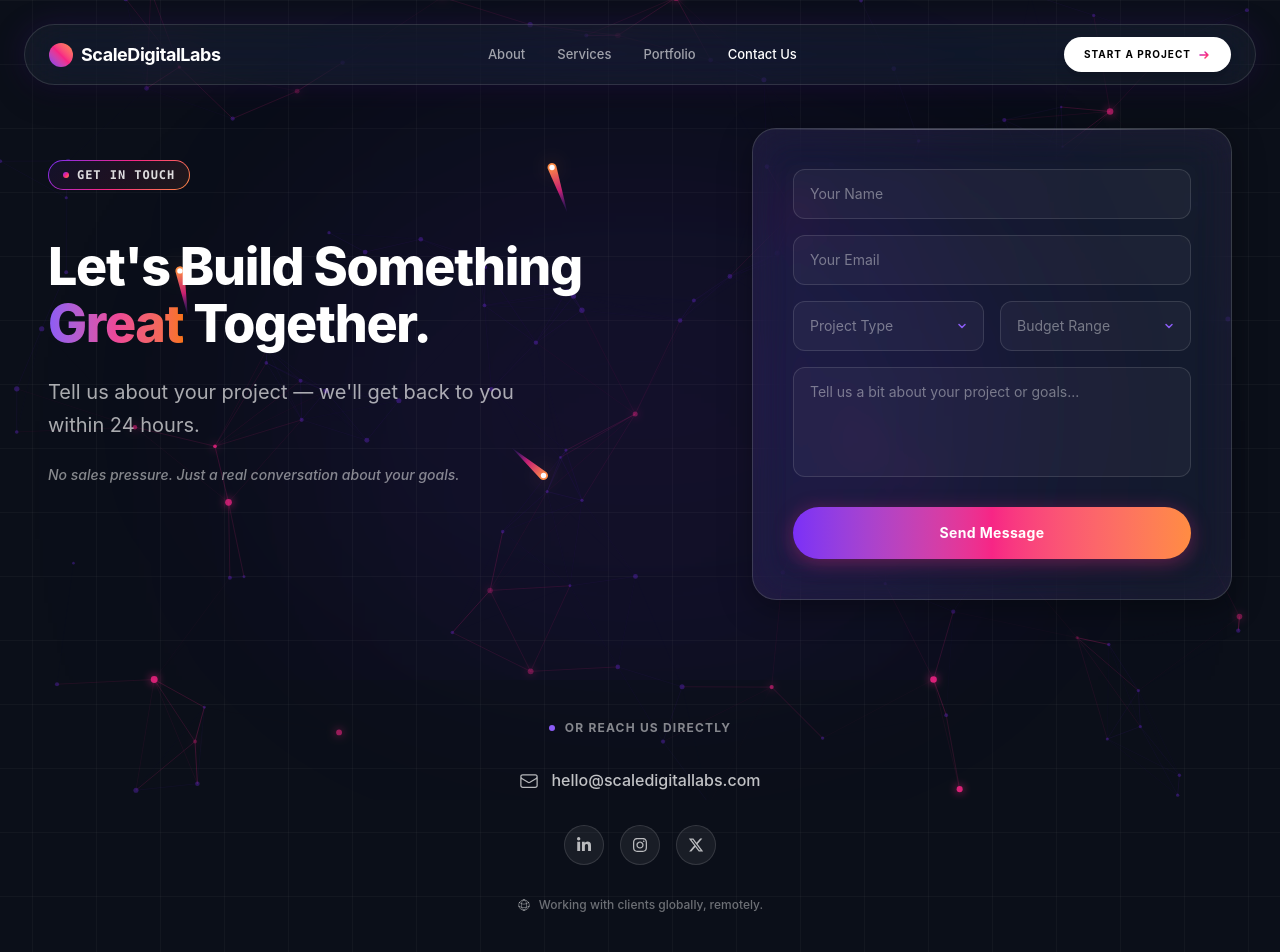
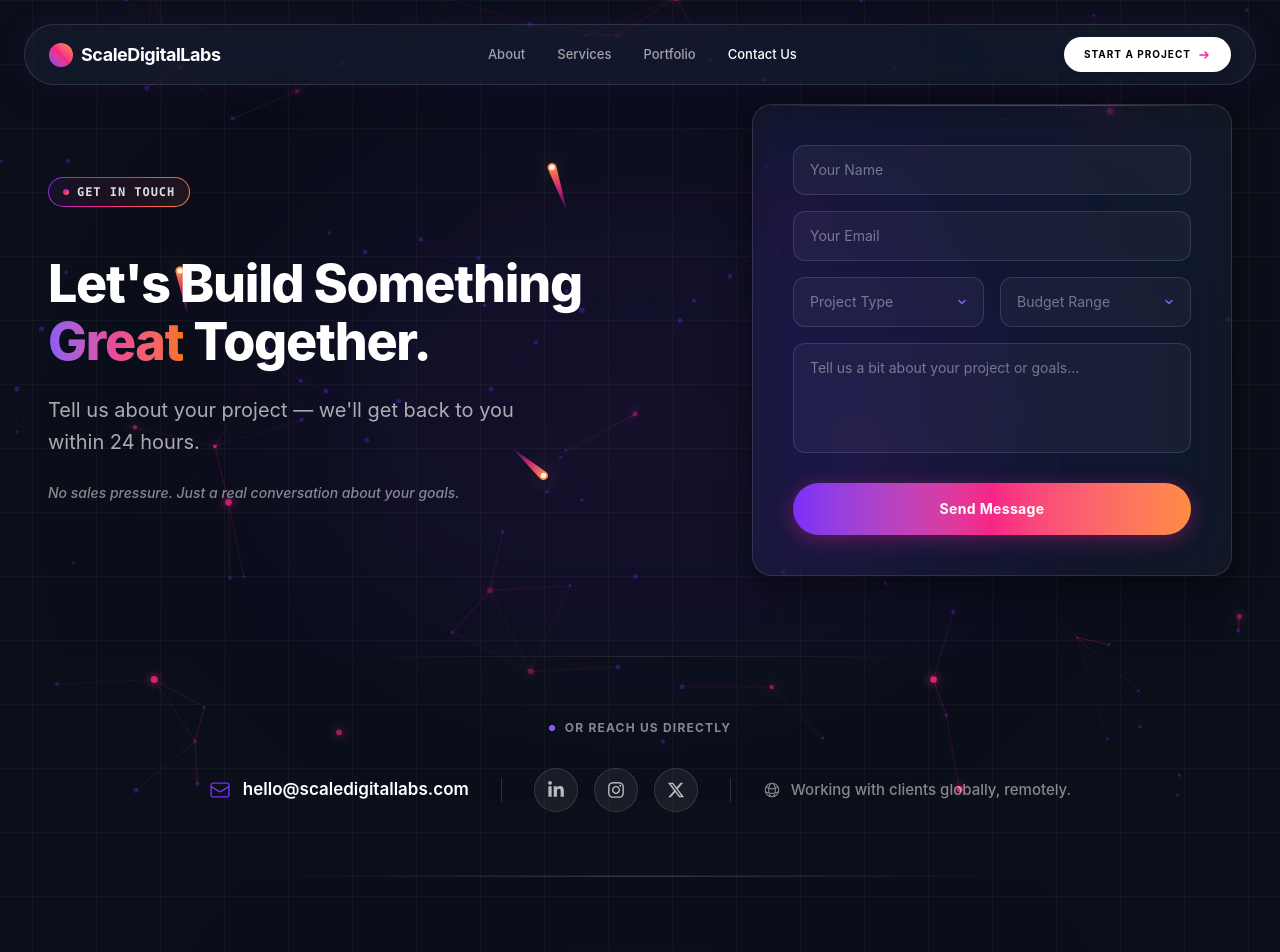
Before and after one commit to webdevusman4/Scale-Digital-Labs, a Next.js app: page /contact in a window 1280 px wide. Shown: the top 952 px of the page. Built offline with nearby package versions, Linux system fonts and the light colour scheme.

Commit message:
contact form improvements

```diff
--- a/app/globals.css
+++ b/app/globals.css
@@ -130,7 +130,7 @@ body {
 }
 
 /* Focus Ring Customization */
-:focus-visible {
+:focus-visible:not(input):not(textarea):not(select) {
   outline: none;
   box-shadow: 0 0 0 2px rgba(10,10,18,1), 0 0 0 4px rgba(247,37,133,0.6), 0 0 12px rgba(247,37,133,0.4);
   border-radius: inherit;
@@ -139,6 +139,20 @@ body {
 nav a:focus-visible,
 .interactive-card:focus-visible {
   box-shadow: 0 0 0 2px rgba(10,10,18,1), 0 0 0 4px rgba(247,37,133,0.6), 0 0 12px rgba(247,37,133,0.4);
+}
+
+/* Fix browser autofill styling for dark mode forms */
+input:-webkit-autofill,
+input:-webkit-autofill:hover,
+input:-webkit-autofill:focus,
+textarea:-webkit-autofill,
+textarea:-webkit-autofill:hover,
+textarea:-webkit-autofill:focus,
+select:-webkit-autofill,
+select:-webkit-autofill:hover,
+select:-webkit-autofill:focus {
+  -webkit-text-fill-color: white !important;
+  transition: background-color 5000s ease-in-out 0s !important;
 }
 
 .full-height-hero {
--- a/components/contact/contact-hero.tsx
+++ b/components/contact/contact-hero.tsx
@@ -92,13 +92,26 @@ function ContactFormInner() {
   };
 
   const inputClasses =
-    'w-full bg-white/[0.04] border border-white/[0.12] rounded-xl px-4 py-3.5 text-white text-sm placeholder:text-white/40 outline-none transition-all duration-300 focus:border-[rgba(247,37,133,0.4)] focus:bg-white/[0.06] focus:shadow-[0_0_0_2px_rgba(247,37,133,0.15)]';
+    'w-full bg-white/[0.04] border border-white/[0.12] rounded-xl px-4 py-3.5 text-white text-sm placeholder:text-white/40 outline-none transition-all duration-300 focus:bg-white/[0.06] focus:border-transparent focus-visible:shadow-none peer relative';
 
   const selectClasses =
-    'w-full bg-white/[0.04] border border-white/[0.12] rounded-xl px-4 py-3.5 text-sm outline-none transition-all duration-300 focus:border-[rgba(247,37,133,0.4)] focus:bg-white/[0.06] focus:shadow-[0_0_0_2px_rgba(247,37,133,0.15)] appearance-none cursor-pointer';
+    'w-full bg-white/[0.04] border border-white/[0.12] rounded-xl px-4 py-3.5 text-sm outline-none transition-all duration-300 focus:bg-white/[0.06] focus:border-transparent focus-visible:shadow-none appearance-none cursor-pointer peer relative';
+
+  const GradientBorder = () => (
+    <div
+      className="absolute inset-0 rounded-xl pointer-events-none opacity-0 peer-focus:opacity-100 transition-opacity duration-300 z-10"
+      style={{
+        padding: '1px',
+        background: 'linear-gradient(135deg, #7B2FF7 0%, #F72585 55%, #FF8C42 100%)',
+        WebkitMask: 'linear-gradient(#fff 0 0) content-box, linear-gradient(#fff 0 0)',
+        WebkitMaskComposite: 'xor',
+        maskComposite: 'exclude',
+      }}
+    />
+  );
 
   return (
-    <div className="relative overflow-hidden rounded-3xl bg-white/[0.05] backdrop-blur-[20px] backdrop-saturate-[180%] border border-white/[0.15] shadow-[0_8px_32px_rgba(0,0,0,0.35),inset_0_0_40px_rgba(123,47,247,0.08)] p-6 md:p-10 w-full max-w-[480px]">
+    <div className="interactive-card overflow-hidden p-6 md:p-10 w-full max-w-[480px]">
       {/* Top highlight */}
       <div
         className="absolute top-0 left-0 right-0 h-[1px] pointer-events-none"
@@ -139,6 +152,7 @@ function ContactFormInner() {
           >
             {/* Name */}
             <div>
+              <div className="relative">
                 <input
                   type="text"
                   name="name"
@@ -147,6 +161,8 @@ function ContactFormInner() {
                   placeholder="Your Name"
                   className={inputClasses}
                 />
+                <GradientBorder />
+              </div>
               {errors.name && (
                 <p className="text-[#FF6B6B] text-xs mt-1.5 ml-1">{errors.name}</p>
               )}
@@ -154,6 +170,7 @@ function ContactFormInner() {
 
             {/* Email */}
             <div>
+              <div className="relative">
                 <input
                   type="email"
                   name="email"
@@ -162,6 +179,8 @@ function ContactFormInner() {
                   placeholder="Your Email"
                   className={inputClasses}
                 />
+                <GradientBorder />
+              </div>
               {errors.email && (
                 <p className="text-[#FF6B6B] text-xs mt-1.5 ml-1">{errors.email}</p>
               )}
@@ -185,8 +204,9 @@ function ContactFormInner() {
                     </option>
                   ))}
                 </select>
+                <GradientBorder />
                 {/* Custom chevron */}
-                <div className="absolute right-4 top-1/2 -translate-y-1/2 pointer-events-none">
+                <div className="absolute right-4 top-1/2 -translate-y-1/2 pointer-events-none z-20">
                   <svg width="12" height="12" viewBox="0 0 12 12" fill="none">
                     <path d="M3 4.5L6 7.5L9 4.5" stroke="#8B5CF6" strokeWidth="1.5" strokeLinecap="round" strokeLinejoin="round" />
                   </svg>
@@ -209,7 +229,8 @@ function ContactFormInner() {
                     </option>
                   ))}
                 </select>
-                <div className="absolute right-4 top-1/2 -translate-y-1/2 pointer-events-none">
+                <GradientBorder />
+                <div className="absolute right-4 top-1/2 -translate-y-1/2 pointer-events-none z-20">
                   <svg width="12" height="12" viewBox="0 0 12 12" fill="none">
                     <path d="M3 4.5L6 7.5L9 4.5" stroke="#8B5CF6" strokeWidth="1.5" strokeLinecap="round" strokeLinejoin="round" />
                   </svg>
@@ -219,6 +240,7 @@ function ContactFormInner() {
 
             {/* Message */}
             <div>
+              <div className="relative">
                 <textarea
                   name="message"
                   value={formData.message}
@@ -227,6 +249,8 @@ function ContactFormInner() {
                   placeholder="Tell us a bit about your project or goals..."
                   className={`${inputClasses} resize-none`}
                 />
+                <GradientBorder />
+              </div>
               {errors.message && (
                 <p className="text-[#FF6B6B] text-xs mt-1.5 ml-1">{errors.message}</p>
               )}
@@ -259,17 +283,17 @@ export function ContactForm() {
 
 export function ContactHero() {
   return (
-    <section className="relative w-full pt-8 md:pt-12 pb-16 md:pb-20 px-6 md:px-12 max-w-7xl mx-auto overflow-hidden">
+    <section className="relative w-full pt-4 md:pt-6 pb-16 md:pb-20 px-6 md:px-12 max-w-7xl mx-auto overflow-hidden">
       {/* Background glow */}
       <div className="absolute top-1/3 left-1/4 w-[50vw] h-[400px] bg-[#7B2FF7] opacity-[0.06] blur-[180px] pointer-events-none" />
 
-      <div className="relative z-10 flex flex-col lg:flex-row gap-16 lg:gap-20 items-center lg:items-start">
+      <div className="relative z-10 flex flex-col lg:flex-row gap-16 lg:gap-20 items-center">
         {/* ── Left Column (Text) ─────────────────────── */}
         <motion.div
           initial={{ opacity: 0, y: 30 }}
           animate={{ opacity: 1, y: 0 }}
           transition={{ duration: 0.8, ease: 'easeOut' }}
-          className="w-full lg:w-1/2 flex flex-col items-center text-center lg:items-start lg:text-left gap-6 lg:pt-8"
+          className="w-full lg:w-1/2 flex flex-col items-center text-center lg:items-start lg:text-left gap-6"
         >
           {/* Eyebrow */}
           <div
--- a/components/contact/direct-contact.tsx
+++ b/components/contact/direct-contact.tsx
@@ -18,8 +18,11 @@ const SOCIALS = [
 
 export function DirectContact() {
   return (
-    <section className="relative w-full py-10 px-6 md:px-12 overflow-hidden">
-      <div className="relative z-10 max-w-[600px] mx-auto flex flex-col items-center text-center gap-8">
+    <section className="relative w-full py-16 px-6 md:px-12 overflow-hidden">
+      {/* Top Divider */}
+      <div className="absolute top-0 left-1/2 -translate-x-1/2 w-[60%] max-w-[600px] h-px bg-gradient-to-r from-transparent via-white/10 to-transparent" />
+
+      <div className="relative z-10 max-w-[900px] mx-auto flex flex-col items-center gap-8">
         {/* Eyebrow */}
         <motion.div
           initial={{ opacity: 0, y: 12 }}
@@ -34,53 +37,53 @@ export function DirectContact() {
           </span>
         </motion.div>
 
-        {/* Email */}
-        <motion.a
-          href="mailto:hello@scaledigitallabs.com"
+        {/* Horizontal Content Row */}
+        <motion.div
           initial={{ opacity: 0, y: 12 }}
           whileInView={{ opacity: 1, y: 0 }}
           viewport={{ once: true }}
           transition={{ duration: 0.5, delay: 0.1 }}
-          className="flex items-center gap-3 text-base text-white/75 font-medium hover:text-white transition-colors group"
+          className="flex items-center gap-6 md:gap-8 flex-wrap justify-center"
         >
-          <HiOutlineEnvelope className="w-5 h-5 text-white/70 group-hover:text-white transition-colors" />
-          <span className="border-b border-transparent group-hover:border-white transition-colors">
+          {/* Email */}
+          <a
+            href="mailto:hello@scaledigitallabs.com"
+            className="flex items-center gap-3 text-[17px] text-white font-semibold hover:text-[#7B2FF7] transition-colors group"
+          >
+            <HiOutlineEnvelope className="w-[22px] h-[22px] text-[#7B2FF7] group-hover:scale-110 transition-transform" />
             hello@scaledigitallabs.com
-          </span>
-        </motion.a>
+          </a>
+
+          {/* Divider */}
+          <div className="w-px h-6 bg-white/15 hidden md:block" />
 
           {/* Social Icons */}
-        <motion.div
-          initial={{ opacity: 0, y: 12 }}
-          whileInView={{ opacity: 1, y: 0 }}
-          viewport={{ once: true }}
-          transition={{ duration: 0.5, delay: 0.2 }}
-          className="flex items-center gap-4"
-        >
+          <div className="flex items-center gap-4">
             {SOCIALS.map((s) => (
               <a
                 key={s.label}
                 href={s.href}
                 aria-label={s.label}
-              className="w-10 h-10 rounded-full bg-white/[0.06] border border-white/[0.12] flex items-center justify-center transition-all duration-300 hover:bg-gradient-to-br hover:from-[#7B2FF7] hover:to-[#FF8C42] hover:border-transparent hover:scale-110 group"
+                className="w-11 h-11 rounded-full bg-white/[0.06] border border-white/[0.12] flex items-center justify-center transition-all duration-300 hover:bg-gradient-to-br hover:from-[#7B2FF7] hover:to-[#FF8C42] hover:border-transparent hover:scale-110 group"
               >
-              <s.icon className="w-4 h-4 text-white/70 group-hover:text-white transition-colors" />
+                <s.icon className="w-[18px] h-[18px] text-white/70 group-hover:text-white transition-colors" />
               </a>
             ))}
-        </motion.div>
+          </div>
+
+          {/* Divider */}
+          <div className="w-px h-6 bg-white/15 hidden md:block" />
 
           {/* Global note */}
-        <motion.p
-          initial={{ opacity: 0 }}
-          whileInView={{ opacity: 1 }}
-          viewport={{ once: true }}
-          transition={{ duration: 0.5, delay: 0.3 }}
-          className="flex items-center gap-2 text-xs text-white/40 font-medium"
-        >
-          <HiOutlineGlobeAlt className="w-3.5 h-3.5" />
+          <p className="flex items-center gap-2.5 text-[15px] text-white/50 font-medium">
+            <HiOutlineGlobeAlt className="w-[18px] h-[18px]" />
             Working with clients globally, remotely.
-        </motion.p>
+          </p>
+        </motion.div>
       </div>
+
+      {/* Bottom Divider */}
+      <div className="absolute bottom-0 left-1/2 -translate-x-1/2 w-[60%] max-w-[600px] h-px bg-gradient-to-r from-transparent via-white/10 to-transparent" />
     </section>
   );
 }
```
Lines whose indentation alone changed are shown as unchanged.
